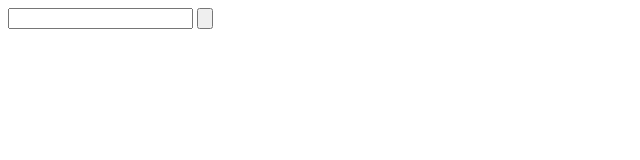
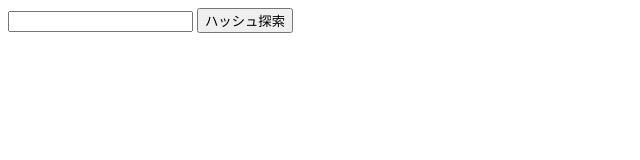
Before and after one commit to mihoijuin/algorithm, a plain HTML site: page startbook/index.html in a window 1280 px wide. Shown: the whole page, without its empty margins (0-640 px from the left). Drawn offline with Linux system fonts and the light colour scheme.

Commit message:
ClickUp #qnvuj 探索開始ボタンの見た目調整

```diff
--- a/startbook/index.html
+++ b/startbook/index.html
@@ -7,7 +7,9 @@
  	 <body>
 		 <form name="hashForm">
 			 <input type="text" name="inputHash" value="">
-			 <input type="button" name="checkHash" onClick="ShowHash()">
+			 <button type="button" name="checkHash" onClick="ShowHash()">ハッシュ探索</button>
+
+
 		 </form>
   	</body>
 	<script src="hash.js"></script>
```
